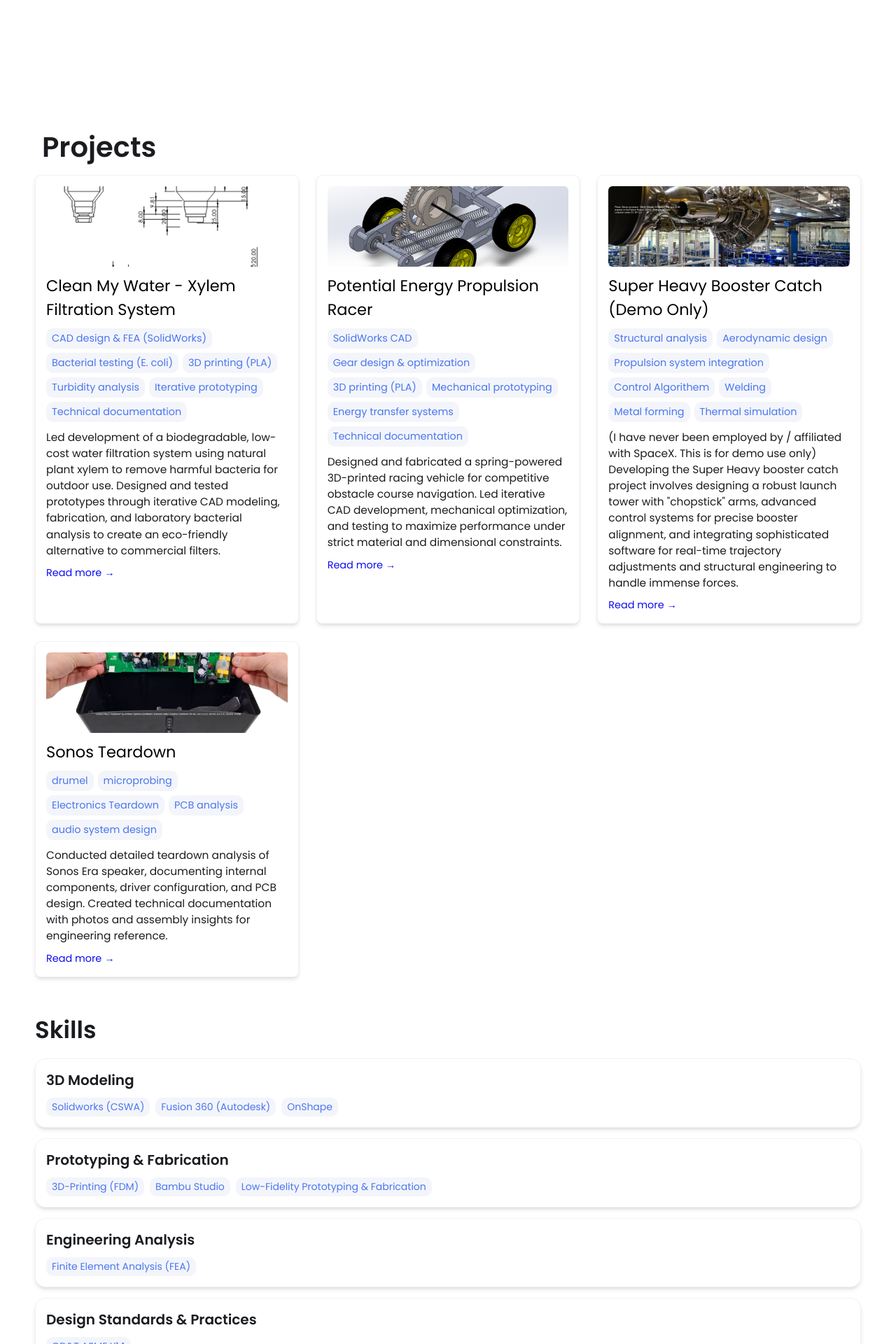
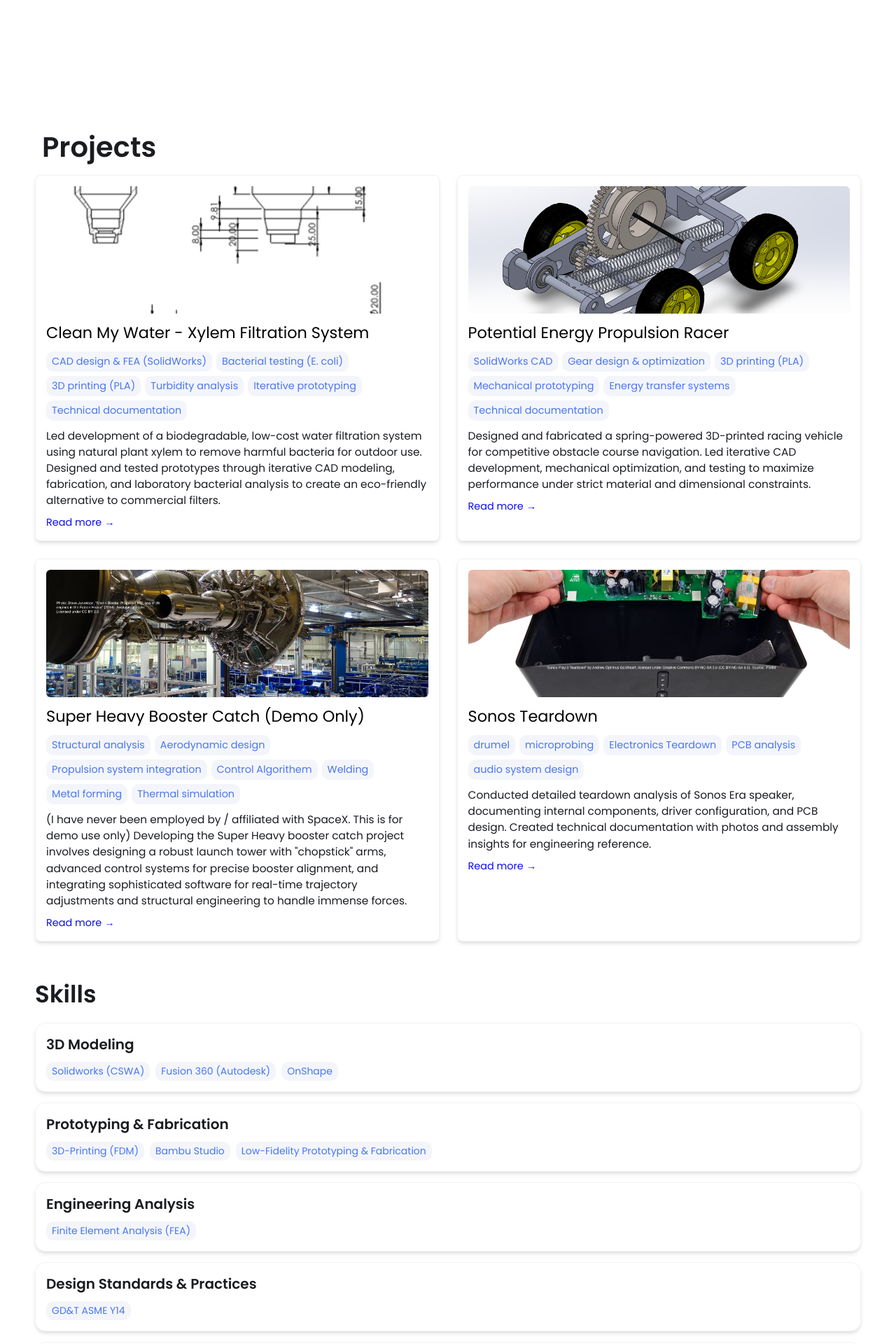
Before and after one commit to RobinKHur/RobinKHur.github.io, a Jekyll site: the page built from index.html, in a window 1280 px wide. Shown: the part 1033-2953 px from the top of the page at 70% size. Built offline with Jekyll 4.4.1, drawn with Linux system fonts in a browser that asks for light colours.

Commit message:
Update styles.css

```diff
--- a/css/styles.css
+++ b/css/styles.css
@@ -279,7 +279,7 @@
 
 .project-grid-section .grid-container {
     display: grid;
-    grid-template-columns: repeat(auto-fit, minmax(350px, 1fr));
+    grid-template-columns: repeat(2, 1fr); /* Always 2 columns */
     gap: 25px;
     width: 100%;
     margin: 0 auto;
```
